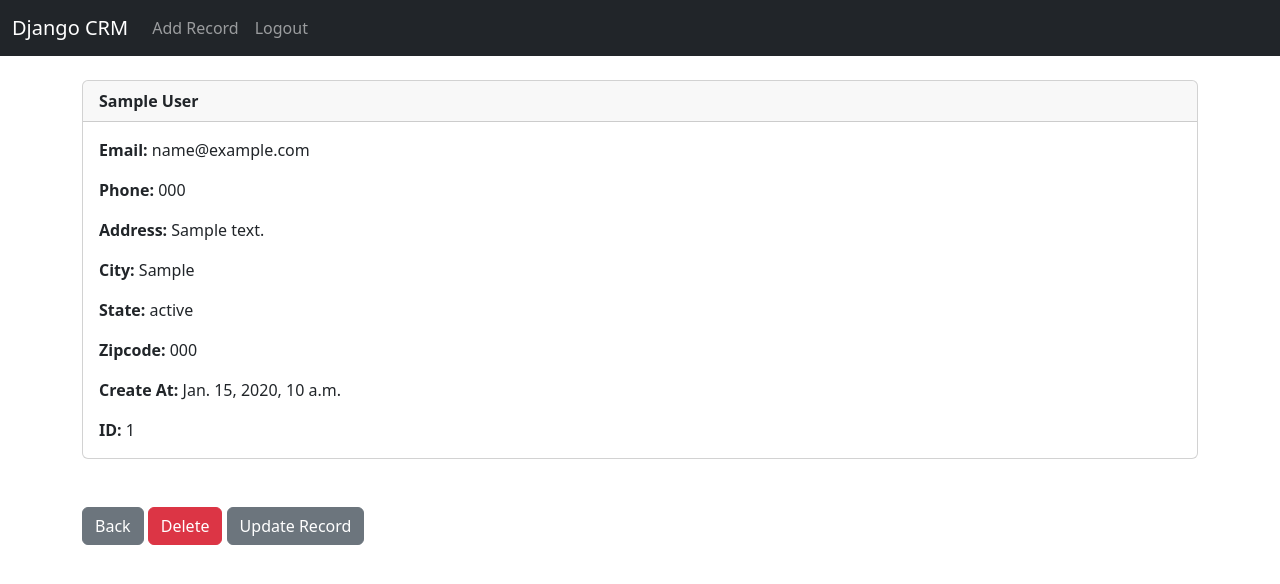
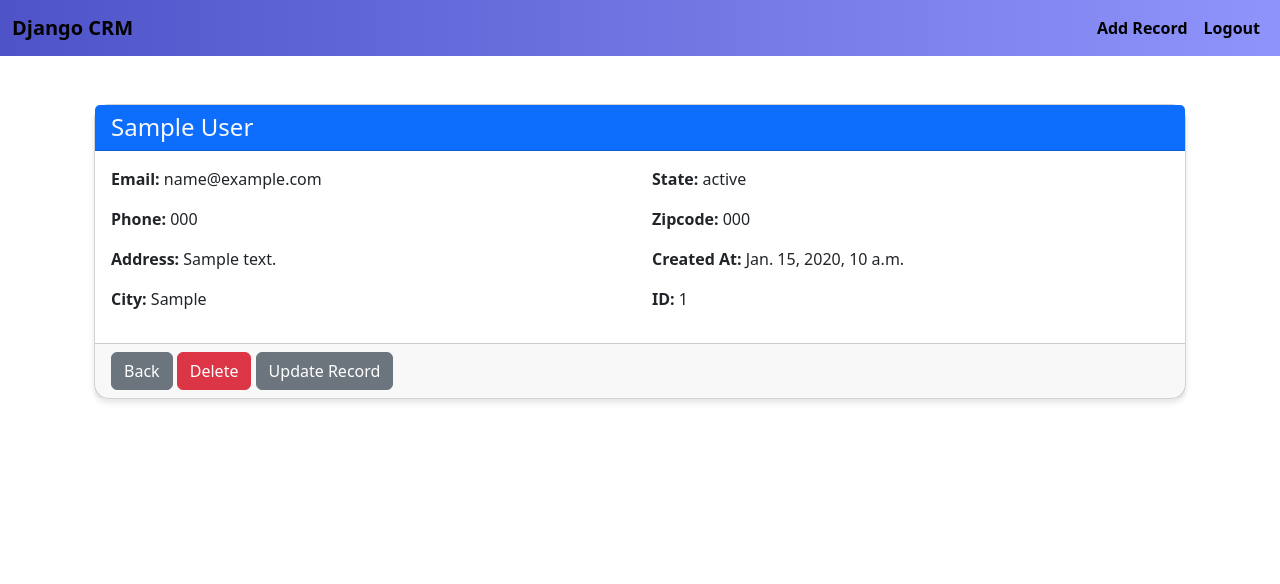
Before and after one commit to rx7ankit/CRM-App, a Django app: page /record/1 in a window 1280 px wide. Shown: the top 584 px of the page. Run offline with Django 4.2, Linux system fonts and the light colour scheme; a user stored in the database is signed in; tables that the repository leaves empty hold one stand-in row (values such as "Sample post").

Commit message:
Improved User Interface

```diff
--- a/website/templates/navbar.html
+++ b/website/templates/navbar.html
@@ -1,26 +1,26 @@
-<nav class="navbar navbar-expand-lg navbar-dark bg-dark">
+<nav class="navbar navbar-expand-lg navbar-dark" style="background-image: linear-gradient(to right, #4e54c8, #8f94fb);">
   <div class="container-fluid">
-    <a class="navbar-brand" href="{% url 'home' %}">Django CRM</a>
+    <a class="navbar-brand" href="{% url 'home' %}" style="font-weight: bold; color: black;">Django CRM</a>
     <button class="navbar-toggler" type="button" data-bs-toggle="collapse" data-bs-target="#navbarSupportedContent" aria-controls="navbarSupportedContent" aria-expanded="false" aria-label="Toggle navigation">
       <span class="navbar-toggler-icon"></span>
     </button>
     <div class="collapse navbar-collapse" id="navbarSupportedContent">
-      <ul class="navbar-nav me-auto mb-2 mb-lg-0">
+      <ul class="navbar-nav ms-auto mb-2 mb-lg-0">
 
         {% if user.is_authenticated %}
         <li class="nav-item">
-          <a class="nav-link" href="{% url 'add_record' %}">Add Record</a>
+          <a class="nav-link" href="{% url 'add_record' %}" style="font-weight: bold; color: black;">Add Record</a>
         </li>
         <li class="nav-item">
-          <a class="nav-link" href="{% url 'logout' %}">Logout</a>
+          <a class="nav-link" href="{% url 'logout' %}" style="font-weight: bold; color: black;">Logout</a>
         </li>
 
         {% else %}
         <li class="nav-item">
-          <a class="nav-link" href="{% url 'register' %}">Register</a>
+          <a class="nav-link" href="{% url 'register' %}" style="font-weight: bold; color: black;">Register</a>
         </li>
         <li class="nav-item">
-          <a class="nav-link" href="{% url 'home' %}">Login</a>
+          <a class="nav-link" href="{% url 'home' %}" style="font-weight: bold; color: black;">Login</a>
         </li>
         {% endif %}
 
--- a/website/templates/record.html
+++ b/website/templates/record.html
@@ -1,52 +1,49 @@
 {% extends 'base.html' %}
+
 {% block content %}
 
+<style>
+  .card {
+    border-radius: 15px;
+    box-shadow: 0 4px 6px rgba(0, 0, 0, 0.1); /* Soft shadow effect */
+  }
 
+  .card-header {
+    border-radius: 15px 15px 0 0;
+  }
 
-<div class="card">
-  <div class="card-header"><strong>
-    	{{ customer_record.first_name }}
-		{{ customer_record.last_name }}</strong>
-  </div>
-  <div class="card-body">
+  .card-body, .card-footer {
+    border-radius: 0 0 15px 15px;
+  }
+</style>
 
-
-
-<p class="card-text">
-<strong>Email: </strong>{{ customer_record.email }}</p>
-
-<p class="card-text">
-<strong>Phone: </strong>{{ customer_record.phone }}
-</p>
-
-<p class="card-text">
-<strong>Address: </strong>{{ customer_record.address }}</p>
-
-<p class="card-text">
-<strong>City: </strong>{{ customer_record.city }}</p>
-
-<p class="card-text">
-<strong>State: </strong>{{ customer_record.state }}</p>
-
-<p class="card-text">
-<strong>Zipcode: </strong>{{ customer_record.zipcode }}</p>
-
-<p class="card-text">
-<strong>Create At: </strong>{{ customer_record.created_at }}</p>
-
-<p class="card-text">
-<strong>ID: </strong>{{ customer_record.id }}</p>
-
-
+<div class="container mt-4">
+  <div class="card">
+    <div class="card-header bg-primary text-light">
+      <h4 class="mb-0">{{ customer_record.first_name }} {{ customer_record.last_name }}</h4>
+    </div>
+    <div class="card-body">
+      <div class="row">
+        <div class="col-md-6">
+          <p><strong>Email:</strong> {{ customer_record.email }}</p>
+          <p><strong>Phone:</strong> {{ customer_record.phone }}</p>
+          <p><strong>Address:</strong> {{ customer_record.address }}</p>
+          <p><strong>City:</strong> {{ customer_record.city }}</p>
+        </div>
+        <div class="col-md-6">
+          <p><strong>State:</strong> {{ customer_record.state }}</p>
+          <p><strong>Zipcode:</strong> {{ customer_record.zipcode }}</p>
+          <p><strong>Created At:</strong> {{ customer_record.created_at }}</p>
+          <p><strong>ID:</strong> {{ customer_record.id }}</p>
+        </div>
+      </div>
+    </div>
+    <div class="card-footer text-muted">
+      <a href="{% url 'home' %}" class="btn btn-secondary">Back</a>
+      <a href="{% url 'delete_record' customer_record.id %}" class="btn btn-danger">Delete</a>
+      <a href="{% url 'update_record' customer_record.id %}" class="btn btn-secondary">Update Record</a>
+    </div>
   </div>
 </div>
 
-<br/><br/>
-<a href="{% url 'home' %}" class="btn btn-secondary">Back</a>
-
-<a href="{% url 'delete_record' customer_record.id %}" class="btn btn-danger">Delete</a>
-
-<a href="{% url 'update_record' customer_record.id %}" class="btn btn-secondary">Update Record</a>
-
-
 {% endblock %}
```
Also changed, not shown: website/templates/home.html (+34 -27 lines).
